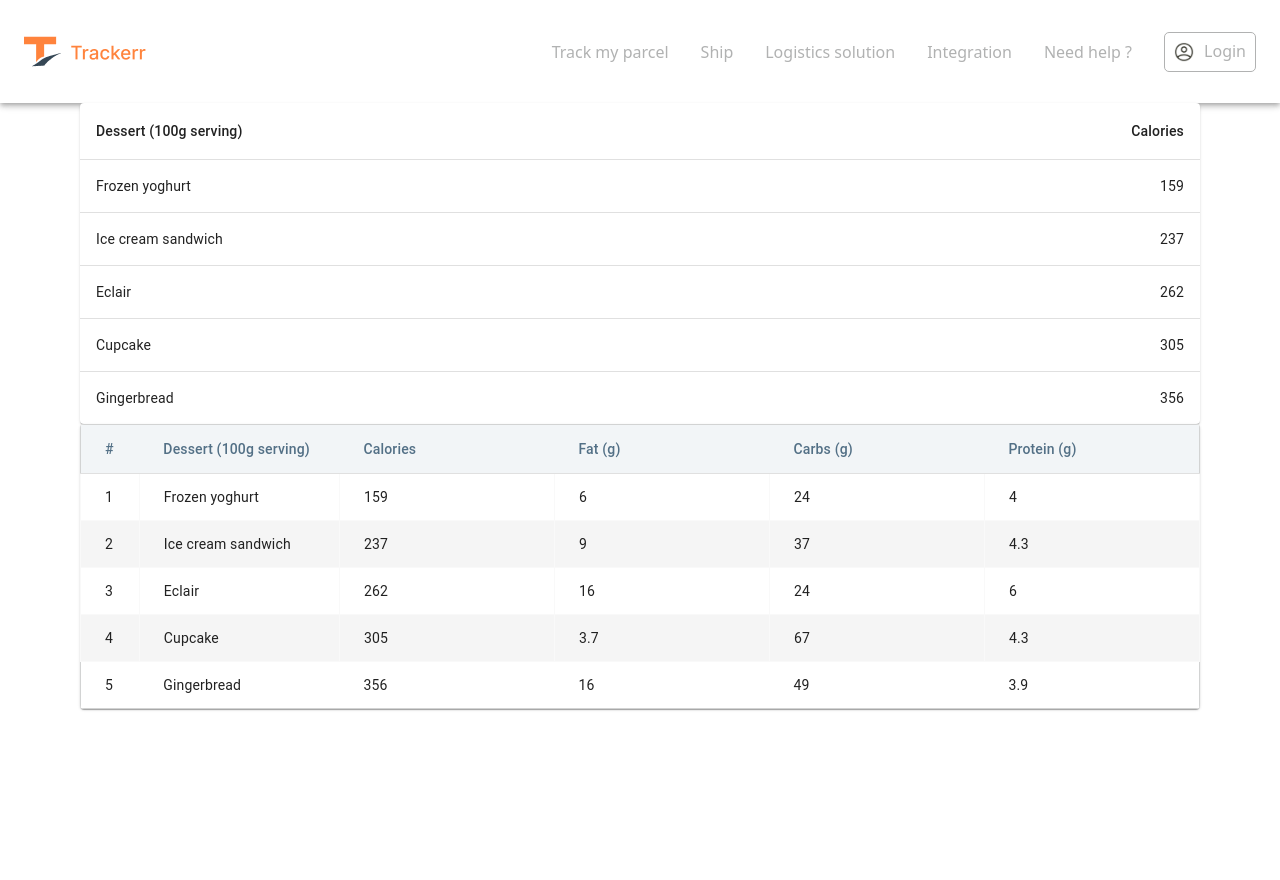
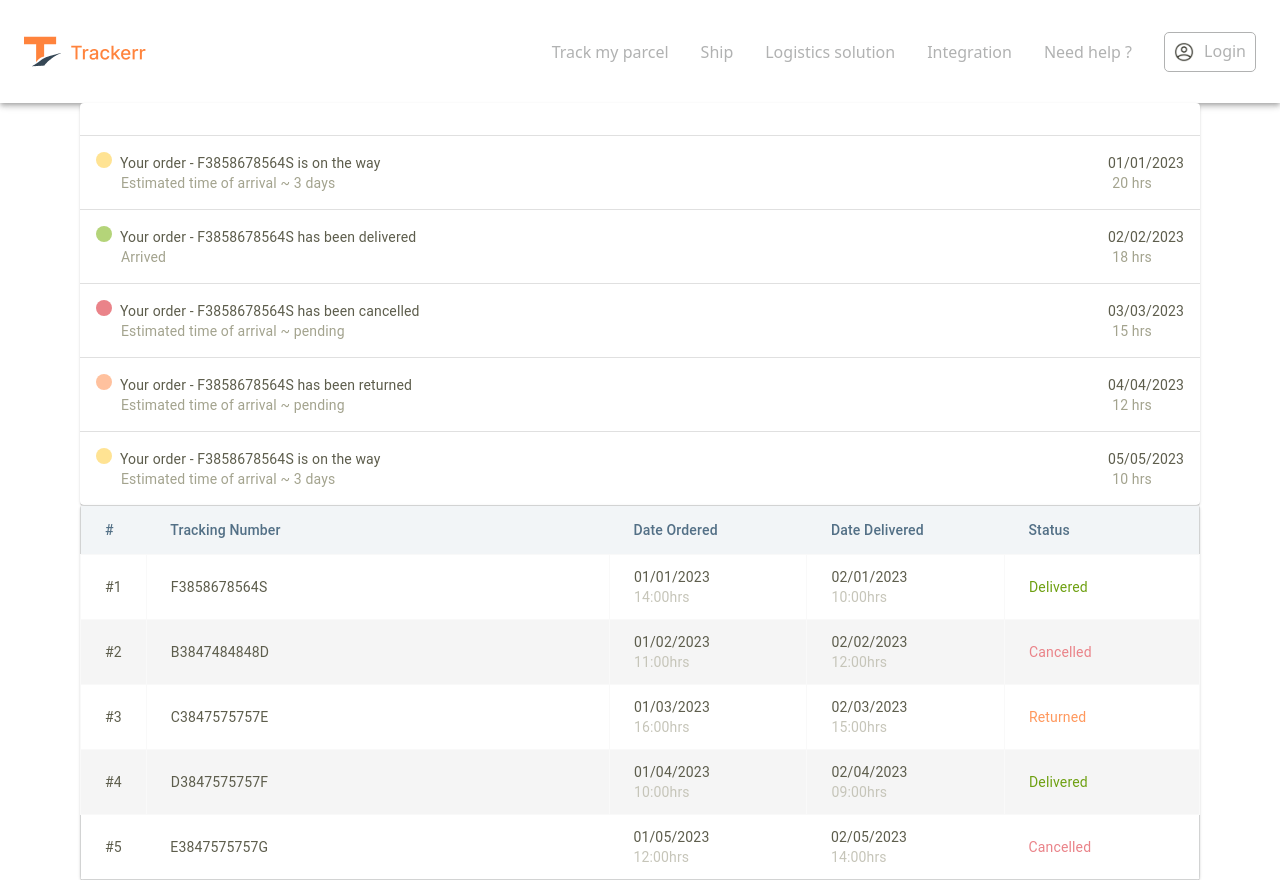
Before and after one commit to Amadu9933/Tracker-web-static, a React (Vite) app in the folder web-static/: page /LogisticSolution in a window 1280 px wide. Before the commit the page ends 800 px from the top, so only its background shows below. Built offline with nearby package versions, Linux system fonts and the light colour scheme; a small style sheet from the web is missing.

Commit message:
tracking history

```diff
--- a/web-static/src/components/common/header/Navbar.css
+++ b/web-static/src/components/common/header/Navbar.css
@@ -2,10 +2,20 @@
 
 /* Navbar.css */
 
-.active-links:active {
+.Navbar:active {
+	color: black;
 	text-decoration: underline;
-	text-decoration-color: red;
+	text-decoration-color: black;
 	color: red;
 	font-weight: bold;
 	padding-bottom: 5px;
 }
+
+.Navbar:hover {
+	color: black;
+	text-decoration: underline;
+	text-decoration-color: black;
+	color: red;
+	font-weight: bold;
+	padding-bottom: 5px;
+}
--- a/web-static/src/components/common/header/Navbar.tsx
+++ b/web-static/src/components/common/header/Navbar.tsx
@@ -33,13 +33,6 @@ const Navbar: React.FC = () => {
 	const linkStyles = {
 		color: "#B1B2B2",
 		textDecoration: "none",
-
-		"&:active": {
-			textDecoration: "underline",
-			textDecorationColor: "#354755",
-			color: "#354755",
-			fontWeight: "bold",
-		},
 	};
 
 	// Menu items data
@@ -77,6 +70,7 @@ const Navbar: React.FC = () => {
 						}}>
 						{menuItems.map((item, index) => (
 							<NavLink
+								className="Navbar"
 								key={index}
 								to={item.link}
 								style={{
@@ -178,6 +172,7 @@ const Navbar: React.FC = () => {
 										style={{ height: "20px", width: "20px" }}
 									/>
 									<NavLink
+										className="Navbar"
 										style={{
 											...linkStyles,
 											marginLeft: "0.625rem",
--- a/web-static/src/components/common/hero/Hero.tsx
+++ b/web-static/src/components/common/hero/Hero.tsx
@@ -4,10 +4,10 @@ import "./Hero.css";
 const Hero: React.FC = () => {
 	return (
 		<div className="hero pt-10 md:pt-40 pb-28 ">
-			<h1 className="text-white font-bold text-5xl md:text-8xl text-center md:text-center mx-6 md:mx-72">
+			<h1 className="text-white font-bold text-5xl md:text-7xl text-center md:text-center mx-6 md:mx-72">
 				Track your parcel today!
 			</h1>
-			<h4 className="text-white text-sm md:text-2xl text-center md:text-center mt-6  md:mt-9 mx-10 px-0 md:mx-80">
+			<h4 className="text-white text-sm md:text-lg text-center md:text-center mt-6  md:mt-9 mx-10 px-0 md:mx-80">
 				Get real-time location of your parcel from the comfort of your home with
 				trackerr.
 			</h4>
--- a/web-static/src/components/pages/customerPages/CustomerTrackingDetails/CustomerNotification/HistoryTable.tsx
+++ b/web-static/src/components/pages/customerPages/CustomerTrackingDetails/CustomerNotification/HistoryTable.tsx
@@ -17,8 +17,7 @@ const StyledTableCell = styled(TableCell)(({ theme }) => ({
 		padding: "12px 24px", // Padding for the header cells
 		gap: "12px",
 		borderTop: "1px solid #D2D3D3", // Border style for the header cells
-		borderButtom: "1px solid #F9F9F9",
-		opacity: "0px",
+		borderBottom: "1px solid #F9F9F9",
 		textAlign: "left", // Align body text to the left
 	},
 	[`&.${tableCellClasses.body}`]: {
@@ -28,12 +27,13 @@ const StyledTableCell = styled(TableCell)(({ theme }) => ({
 		gap: "12px",
 		border: "1px solid #F9F9F9", // Border style for the body cells
 		textAlign: "left", // Align body text to the left
+		color: "#5D5D4C",
 	},
 	"&:first-child": {
 		width: "auto", // Reset width for the first column
 	},
 	"&:nth-child(2)": {
-		width: "auto", // Reset width for the second column
+		width: "539px", // Set width for the second column (Tracking Number)
 	},
 }));
 
@@ -47,23 +47,76 @@ const StyledTableRow = styled(TableRow)(({ theme }) => ({
 	},
 }));
 
+const getStatusColor = (status: string) => {
+	switch (status) {
+		case "Delivered":
+			return "#6EA011";
+		case "Cancelled":
+			return "#EA8389";
+		case "Returned":
+			return "#FF985D";
+		default:
+			return "#5D5D4C";
+	}
+};
+
+const formatDateTime = (datetime: string) => {
+	const [date, time] = datetime.split(" ");
+	return (
+		<span>
+			{date}
+			<br />
+			<span style={{ color: "#C6C5B9" }}>{time}hrs</span>
+		</span>
+	);
+};
+
 function createData(
 	id: number,
-	name: string,
-	calories: number,
-	fat: number,
-	carbs: number,
-	protein: number
+	trackingNumber: string,
+	ordered: string,
+	delivered: string,
+	status: "Delivered" | "Cancelled" | "Returned"
 ) {
-	return { id, name, calories, fat, carbs, protein };
+	return { id, trackingNumber, ordered, delivered, status };
 }
 
 const rows = [
-	createData(1, "Frozen yoghurt", 159, 6.0, 24, 4.0),
-	createData(2, "Ice cream sandwich", 237, 9.0, 37, 4.3),
-	createData(3, "Eclair", 262, 16.0, 24, 6.0),
-	createData(4, "Cupcake", 305, 3.7, 67, 4.3),
-	createData(5, "Gingerbread", 356, 16.0, 49, 3.9),
+	createData(
+		1,
+		"F3858678564S",
+		"01/01/2023 14:00",
+		"02/01/2023 10:00",
+		"Delivered"
+	),
+	createData(
+		2,
+		"B3847484848D",
+		"01/02/2023 11:00",
+		"02/02/2023 12:00",
+		"Cancelled"
+	),
+	createData(
+		3,
+		"C3847575757E",
+		"01/03/2023 16:00",
+		"02/03/2023 15:00",
+		"Returned"
+	),
+	createData(
+		4,
+		"D3847575757F",
+		"01/04/2023 10:00",
+		"02/04/2023 09:00",
+		"Delivered"
+	),
+	createData(
+		5,
+		"E3847575757G",
+		"01/05/2023 12:00",
+		"02/05/2023 14:00",
+		"Cancelled"
+	),
 ];
 
 export default function CustomizedTables() {
@@ -73,26 +126,26 @@ export default function CustomizedTables() {
 				sx={{ minWidth: 700, border: "1px solid #D2D3D3" }}
 				aria-label="customized table">
 				<TableHead>
-					<TableRow>
+					<TableRow sx={{ fontSize: "18px" }}>
 						<StyledTableCell>#</StyledTableCell>
-						<StyledTableCell>Dessert (100g serving)</StyledTableCell>
-						<StyledTableCell align="right">Calories</StyledTableCell>
-						<StyledTableCell align="right">Fat&nbsp;(g)</StyledTableCell>
-						<StyledTableCell align="right">Carbs&nbsp;(g)</StyledTableCell>
-						<StyledTableCell align="right">Protein&nbsp;(g)</StyledTableCell>
+						<StyledTableCell>Tracking Number</StyledTableCell>
+						<StyledTableCell>Date Ordered</StyledTableCell>
+						<StyledTableCell>Date Delivered</StyledTableCell>
+						<StyledTableCell>Status</StyledTableCell>
 					</TableRow>
 				</TableHead>
 				<TableBody>
 					{rows.map((row, index) => (
-						<StyledTableRow key={row.name}>
+						<StyledTableRow key={row.trackingNumber}>
 							<StyledTableCell component="th" scope="row">
-								{index + 1}
+								#{index + 1}
 							</StyledTableCell>
-							<StyledTableCell>{row.name}</StyledTableCell>
-							<StyledTableCell align="right">{row.calories}</StyledTableCell>
-							<StyledTableCell align="right">{row.fat}</StyledTableCell>
-							<StyledTableCell align="right">{row.carbs}</StyledTableCell>
-							<StyledTableCell align="right">{row.protein}</StyledTableCell>
+							<StyledTableCell>{row.trackingNumber}</StyledTableCell>
+							<StyledTableCell>{formatDateTime(row.ordered)}</StyledTableCell>
+							<StyledTableCell>{formatDateTime(row.delivered)}</StyledTableCell>
+							<StyledTableCell style={{ color: getStatusColor(row.status) }}>
+								{row.status}
+							</StyledTableCell>
 						</StyledTableRow>
 					))}
 				</TableBody>
--- a/web-static/src/components/pages/customerPages/CustomerTrackingDetails/CustomerNotification/RecentUpdate.tsx
+++ b/web-static/src/components/pages/customerPages/CustomerTrackingDetails/CustomerNotification/RecentUpdate.tsx
@@ -8,22 +8,64 @@ import TableRow from "@mui/material/TableRow";
 import Paper from "@mui/material/Paper";
 
 function createData(
-	name: string,
-	calories: number,
-	fat: number,
-	carbs: number,
-	protein: number
+	date: string,
+	hours: number,
+	status: "Delivered" | "On the way" | "Cancelled" | "Returned"
 ) {
-	return { name, calories, fat, carbs, protein };
+	return { date, hours, status };
 }
 
 const rows = [
-	createData("Frozen yoghurt", 159, 6.0, 24, 4.0),
-	createData("Ice cream sandwich", 237, 9.0, 37, 4.3),
-	createData("Eclair", 262, 16.0, 24, 6.0),
-	createData("Cupcake", 305, 3.7, 67, 4.3),
-	createData("Gingerbread", 356, 16.0, 49, 3.9),
+	createData("01/01/2023", 20, "On the way"),
+	createData("02/02/2023", 18, "Delivered"),
+	createData("03/03/2023", 15, "Cancelled"),
+	createData("04/04/2023", 12, "Returned"),
+	createData("05/05/2023", 10, "On the way"),
 ];
+
+const getStatusColor = (status: string) => {
+	switch (status) {
+		case "Delivered":
+			return "#B4D479";
+		case "On the way":
+			return "#FFE393";
+		case "Cancelled":
+			return "#EA8389";
+		case "Returned":
+			return "#FFC19E";
+		default:
+			return "#000";
+	}
+};
+
+const getStatusText = (status: string) => {
+	switch (status) {
+		case "Delivered":
+			return "has been delivered\nArrived";
+		case "On the way":
+			return "is on the way\nEstimated time of arrival ~ 3 days";
+		case "Cancelled":
+			return "has been cancelled\nEstimated time of arrival ~ pending";
+		case "Returned":
+			return "has been returned\nEstimated time of arrival ~ pending";
+		default:
+			return "";
+	}
+};
+
+const Ellipse: React.FC<{ status: string }> = ({ status }) => {
+	return (
+		<span
+			style={{
+				display: "inline-block",
+				width: "16px",
+				height: "16px",
+				backgroundColor: getStatusColor(status),
+				borderRadius: "50%",
+				marginRight: "8px",
+			}}></span>
+	);
+};
 
 export default function BasicTable() {
 	return (
@@ -31,19 +73,30 @@ export default function BasicTable() {
 			<Table sx={{ minWidth: 650 }} aria-label="simple table">
 				<TableHead>
 					<TableRow>
-						<TableCell>Dessert (100g serving)</TableCell>
-						<TableCell align="right">Calories</TableCell>
+						<TableCell style={{ color: "#5D5D4C" }}></TableCell>
+						<TableCell align="right" style={{ color: "#5D5D4C" }}></TableCell>
 					</TableRow>
 				</TableHead>
 				<TableBody>
-					{rows.map((row) => (
+					{rows.map((row, index) => (
 						<TableRow
-							key={row.name}
+							key={index}
 							sx={{ "&:last-child td, &:last-child th": { border: 0 } }}>
-							<TableCell component="th" scope="row">
-								{row.name}
+							<TableCell
+								component="th"
+								scope="row"
+								style={{ color: "#5D5D4C" }}>
+								<Ellipse status={row.status} />
+								Your order - F3858678564S{" "}
+								{getStatusText(row.status).split("\n")[0]}
+								<div style={{ color: "#A3A38E", marginLeft: "25px" }}>
+									{getStatusText(row.status).split("\n")[1]}
+								</div>
 							</TableCell>
-							<TableCell align="right">{row.calories}</TableCell>
+							<TableCell align="right" style={{ color: "#5D5D4C" }}>
+								<div>{row.date}</div>
+								<div className="mr-8   text-[#A3A38E]">{row.hours} hrs</div>
+							</TableCell>
 						</TableRow>
 					))}
 				</TableBody>
--- a/web-static/tailwind.config.js
+++ b/web-static/tailwind.config.js
@@ -2,7 +2,13 @@
 export default {
 	content: ["./index.html", "./src/**/*.{js,ts,jsx,tsx}"],
 	theme: {
-		extend: {},
+		extend: {
+			colors: {
+				primary: "#FF833C",
+				secondary: "#354755",
+				neutral: "#C6C5B9",
+			},
+		},
 	},
 	plugins: [],
 };
```
Also changed, not shown: web-static/src/components/pages/customerPages/CustomerDidYouKnow.tsx (+7 -7 lines), web-static/tsconfig.json (+3 -4 lines).
